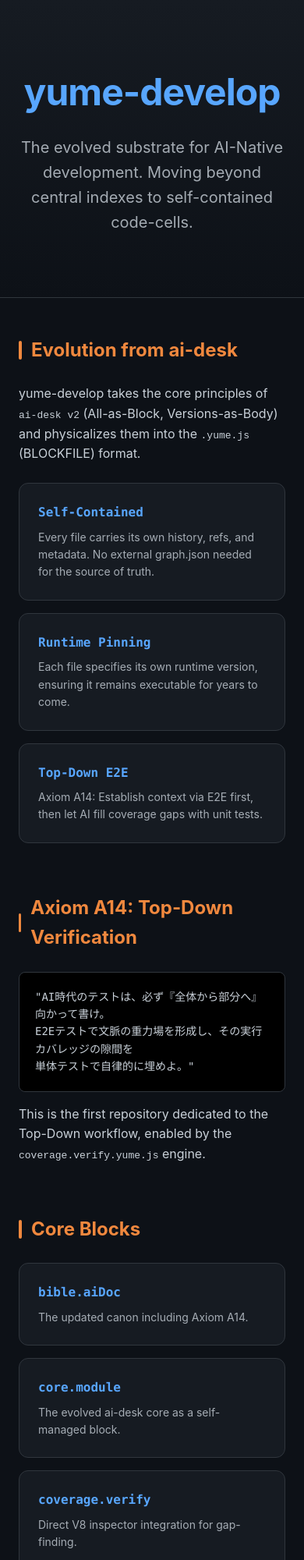
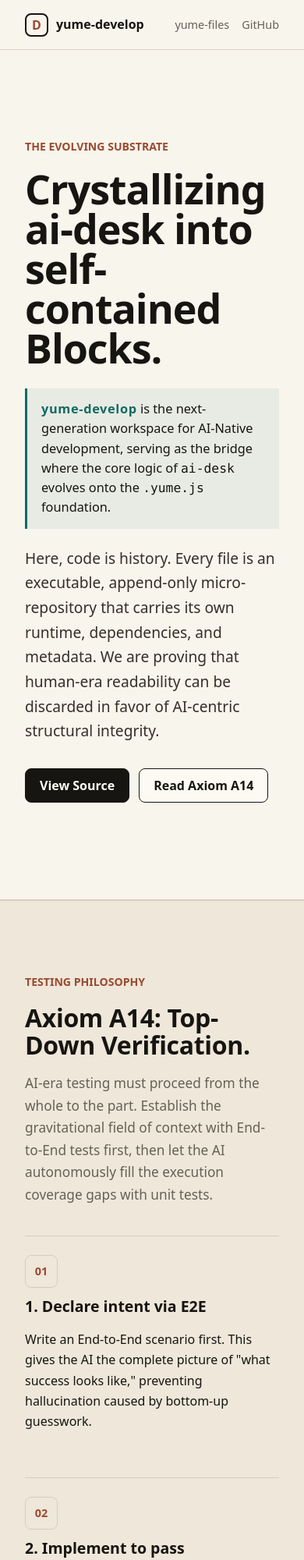
Before and after one commit to AoyamaRito/yume-develop, a website: page index.html in a window 390 px wide. Shown: the top 2000 px of the page at 78% size. Drawn offline with Linux system fonts and the light colour scheme.

Commit message:
docs: restyle landing page to match yume-files tone and manner

```diff
--- a/index.html
+++ b/index.html
@@ -1,140 +1,229 @@
 <!doctype html>
-<html lang="ja">
+<html lang="en" data-lang="en">
 <head>
   <meta charset="utf-8">
   <meta name="viewport" content="width=device-width, initial-scale=1">
-  <title>yume-develop | ai-desk evolution</title>
+  <title>yume-develop | Evolving the AI-Native Substrate</title>
   <style>
     :root {
-      --bg: #0d1117;
-      --panel: #161b22;
-      --border: #30363d;
-      --text: #c9d1d9;
-      --accent: #58a6ff;
-      --orange: #f0883e;
-      --mono: 'SF Mono', Consolas, Menlo, monospace;
+      color-scheme: light;
+      --paper: #f8f5ed;
+      --paper-2: #eee7da;
+      --ink: #171511;
+      --muted: #676056;
+      --line: #d7ccba;
+      --teal: #126b64;
+      --blue: #234f70;
+      --rust: #9a4a2f;
+      --gold: #b17b1b;
+      --dark: #121719;
+      --dark-2: #1d2528;
+      --white: #fffdf8;
+      --shadow: 0 18px 44px rgba(23, 21, 17, 0.12);
+      font-family: ui-sans-serif, system-ui, -apple-system, BlinkMacSystemFont, "Segoe UI", sans-serif;
     }
-    * { box-sizing: border-box; margin: 0; padding: 0; }
-    body {
-      background: var(--bg);
-      color: var(--text);
-      font-family: -apple-system, BlinkMacSystemFont, "Segoe UI", system-ui, sans-serif;
-      line-height: 1.6;
+
+    * { box-sizing: border-box; }
+    html { scroll-behavior: smooth; }
+    body { margin: 0; background: var(--paper); color: var(--ink); line-height: 1.65; letter-spacing: 0; }
+    a { color: inherit; text-decoration-color: rgba(18, 107, 100, 0.45); text-underline-offset: 4px; }
+    code, pre { font-family: "SFMono-Regular", Consolas, "Liberation Mono", Menlo, monospace; }
+
+    .topbar {
+      position: sticky; top: 0; z-index: 20; display: flex; align-items: center; justify-content: space-between;
+      min-height: 64px; padding: 0 32px; border-bottom: 1px solid rgba(215, 204, 186, 0.9);
+      background: rgba(248, 245, 237, 0.94); backdrop-filter: blur(14px);
     }
+    .brand { display: inline-flex; align-items: center; gap: 10px; font-weight: 800; text-decoration: none; }
+    .brand-mark {
+      display: inline-grid; place-items: center; width: 30px; height: 30px;
+      border: 2px solid var(--ink); border-radius: 8px; color: var(--rust); font-weight: 900; line-height: 1;
+    }
+
     .hero {
-      padding: 80px 24px;
-      text-align: center;
-      border-bottom: 1px solid var(--border);
-      background: linear-gradient(180deg, #161b22 0%, #0d1117 100%);
+      position: relative; min-height: 70vh; display: grid; align-items: center;
+      padding: 76px 32px 84px; background: var(--paper); border-bottom: 1px solid var(--line);
     }
-    h1 { font-size: 48px; color: var(--accent); margin-bottom: 16px; letter-spacing: -1px; }
-    .tagline { font-size: 20px; color: var(--text); opacity: 0.8; max-width: 700px; margin: 0 auto; }
-    .main { max-width: 900px; margin: 0 auto; padding: 48px 24px; }
-    section { margin-bottom: 64px; }
-    h2 { font-size: 24px; margin-bottom: 24px; color: var(--orange); display: flex; align-items: center; gap: 12px; }
-    h2::before { content: ''; display: block; width: 4px; height: 24px; background: var(--orange); border-radius: 2px; }
-    p { margin-bottom: 16px; }
-    .grid { display: grid; grid-template-columns: repeat(auto-fit, minmax(280px, 1fr)); gap: 16px; margin-top: 24px; }
-    .card {
-      background: var(--panel);
-      border: 1px solid var(--border);
-      border-radius: 12px;
-      padding: 24px;
-      transition: transform 0.2s, border-color 0.2s;
-      text-decoration: none;
-      color: inherit;
+    .hero-copy {
+      position: relative; z-index: 2; width: min(900px, 100%); margin: 0 auto; padding: 36px 0 40px;
     }
-    .card:hover { transform: translateY(-4px); border-color: var(--accent); }
-    .card h3 { font-family: var(--mono); font-size: 16px; margin-bottom: 8px; color: var(--accent); }
-    .card p { font-size: 14px; opacity: 0.8; margin-bottom: 0; }
-    .code-block {
-      background: #000;
-      padding: 20px;
-      border-radius: 8px;
-      font-family: var(--mono);
-      font-size: 14px;
-      overflow-x: auto;
-      border: 1px solid var(--border);
-      margin: 16px 0;
+    .eyebrow { margin: 0 0 18px; color: var(--rust); font-weight: 800; text-transform: uppercase; font-size: 0.88rem; }
+    h1 { max-width: 860px; margin: 0; font-size: 4.5rem; line-height: 0.98; letter-spacing: -0.02em; }
+    .yume-meaning {
+      margin: 26px 0 0; padding: 14px 18px; border-left: 3px solid var(--teal);
+      background: rgba(18, 107, 100, 0.07); color: var(--ink); font-size: 1.02rem; line-height: 1.55;
     }
-    .axiom-list { list-style: none; }
-    .axiom-item { margin-bottom: 16px; padding-left: 24px; position: relative; }
-    .axiom-item b { color: var(--accent); }
-    .axiom-item::before { content: '◈'; position: absolute; left: 0; color: var(--orange); }
-    footer { padding: 48px 24px; text-align: center; border-top: 1px solid var(--border); opacity: 0.6; font-size: 14px; }
-    a { color: var(--accent); text-decoration: none; }
-    a:hover { text-decoration: underline; }
+    .yume-meaning strong { color: var(--teal); letter-spacing: 0.04em; }
+    .hero-copy .lead { max-width: 720px; margin: 22px 0 0; color: #352f28; font-size: 1.2rem; }
+
+    .hero-actions { display: flex; flex-wrap: wrap; gap: 12px; margin-top: 32px; }
+    .button {
+      display: inline-flex; align-items: center; justify-content: center; min-height: 44px; padding: 0 18px;
+      border: 1px solid var(--ink); border-radius: 8px; background: var(--ink); color: var(--white);
+      font-weight: 800; text-decoration: none;
+    }
+    .button.secondary { background: rgba(255, 253, 248, 0.76); color: var(--ink); }
+    .button:hover { transform: translateY(-1px); }
+
+    .section { padding: 92px 32px; }
+    .section.dark { background: var(--dark); color: var(--white); }
+    .section.band { background: var(--paper-2); border-top: 1px solid var(--line); border-bottom: 1px solid var(--line); }
+    .wrap { width: min(1120px, 100%); margin: 0 auto; }
+    .narrow { width: min(820px, 100%); margin: 0 auto; }
+    h2 { margin: 0; font-size: 2.65rem; line-height: 1.08; letter-spacing: -0.01em; }
+    h3 { margin: 0 0 12px; font-size: 1.22rem; line-height: 1.25; }
+    .section-lead { max-width: 760px; margin: 18px 0 0; color: var(--muted); font-size: 1.08rem; }
+    .dark .section-lead { color: #bcc5c1; }
+
+    .feature-grid { display: grid; grid-template-columns: repeat(2, 1fr); gap: 18px; margin-top: 38px; }
+    .card { padding: 24px; border: 1px solid var(--line); border-radius: 8px; background: var(--white); }
+    .dark .card { border-color: rgba(255, 253, 248, 0.18); background: var(--dark-2); }
+    .card p { margin: 0; color: var(--muted); }
+    .dark .card p { color: #c5cdc9; }
+
+    .steps { display: grid; gap: 18px; margin-top: 38px; counter-reset: step; }
+    .step {
+      display: grid; grid-template-columns: 70px 1fr; gap: 22px; align-items: start;
+      padding: 24px 0; border-top: 1px solid var(--line); counter-increment: step;
+    }
+    .step::before {
+      content: counter(step, decimal-leading-zero); display: grid; place-items: center;
+      width: 54px; height: 54px; border: 1px solid var(--line); border-radius: 8px;
+      color: var(--rust); font-weight: 900;
+    }
+
+    .code-panel {
+      border: 1px solid rgba(255, 253, 248, 0.16); border-radius: 8px; background: #0f1417; color: #e6eee9;
+      box-shadow: var(--shadow); margin-top: 24px;
+    }
+    .code-title {
+      padding: 12px 16px; border-bottom: 1px solid rgba(255, 253, 248, 0.14); color: #9db0a9; font-size: 0.82rem; font-family: monospace;
+    }
+    .code-panel pre { margin: 0; padding: 20px; overflow: auto; font-size: 0.87rem; line-height: 1.55; }
+    .code-panel .accent { color: #7cd0c4; }
+
+    .footer { padding: 44px 32px; border-top: 1px solid var(--line); background: var(--paper); color: var(--muted); }
+    .footer .wrap { display: flex; justify-content: space-between; gap: 24px; flex-wrap: wrap; }
+
+    @media (max-width: 900px) {
+      h1 { font-size: 3.25rem; }
+      h2 { font-size: 2rem; }
+      .feature-grid { grid-template-columns: 1fr; }
+      .step { grid-template-columns: 1fr; gap: 12px; }
+      .step::before { width: 40px; height: 40px; font-size: 0.9rem; }
+    }
   </style>
 </head>
 <body>
-  <header class="hero">
-    <h1>yume-develop</h1>
-    <p class="tagline">The evolved substrate for AI-Native development. Moving beyond central indexes to self-contained code-cells.</p>
+  <header class="topbar">
+    <a class="brand" href="#">
+      <span class="brand-mark">D</span>
+      <span>yume-develop</span>
+    </a>
+    <nav style="display:flex; gap: 16px; font-size: 0.9rem; color: var(--muted);">
+      <a href="https://aoyamarito.github.io/yume-files/" style="text-decoration:none;">yume-files</a>
+      <a href="https://github.com/AoyamaRito/yume-develop" style="text-decoration:none;">GitHub</a>
+    </nav>
   </header>
 
-  <main class="main">
-    <section>
-      <h2>Evolution from ai-desk</h2>
-      <p>yume-develop takes the core principles of <code>ai-desk v2</code> (All-as-Block, Versions-as-Body) and physicalizes them into the <code>.yume.js</code> (BLOCKFILE) format.</p>
-      <div class="grid">
-        <div class="card">
-          <h3>Self-Contained</h3>
-          <p>Every file carries its own history, refs, and metadata. No external graph.json needed for the source of truth.</p>
-        </div>
-        <div class="card">
-          <h3>Runtime Pinning</h3>
-          <p>Each file specifies its own runtime version, ensuring it remains executable for years to come.</p>
-        </div>
-        <div class="card">
-          <h3>Top-Down E2E</h3>
-          <p>Axiom A14: Establish context via E2E first, then let AI fill coverage gaps with unit tests.</p>
+  <main>
+    <section class="hero">
+      <div class="hero-copy">
+        <p class="eyebrow">The Evolving Substrate</p>
+        <h1>Crystallizing ai-desk into self-contained Blocks.</h1>
+        <p class="yume-meaning"><strong>yume-develop</strong> is the next-generation workspace for AI-Native development, serving as the bridge where the core logic of <code>ai-desk</code> evolves onto the <code>.yume.js</code> foundation.</p>
+        <p class="lead">
+          Here, code is history. Every file is an executable, append-only micro-repository that carries its own runtime, dependencies, and metadata. We are proving that human-era readability can be discarded in favor of AI-centric structural integrity.
+        </p>
+        <div class="hero-actions">
+          <a class="button" href="https://github.com/AoyamaRito/yume-develop">View Source</a>
+          <a class="button secondary" href="#axiom-a14">Read Axiom A14</a>
         </div>
       </div>
     </section>
 
-    <section>
-      <h2>Axiom A14: Top-Down Verification</h2>
-      <div class="code-block">
-        "AI時代のテストは、必ず『全体から部分へ』向かって書け。<br>
-        E2Eテストで文脈の重力場を形成し、その実行カバレッジの隙間を<br>
-        単体テストで自律的に埋めよ。"
-      </div>
-      <p>This is the first repository dedicated to the Top-Down workflow, enabled by the <code>coverage.verify.yume.js</code> engine.</p>
-    </section>
-
-    <section>
-      <h2>Core Blocks</h2>
-      <div class="grid">
-        <a href="https://github.com/AoyamaRito/yume-develop/blob/master/bible.aiDoc.yume.js" class="card">
-          <h3>bible.aiDoc</h3>
-          <p>The updated canon including Axiom A14.</p>
-        </a>
-        <a href="https://github.com/AoyamaRito/yume-develop/blob/master/core.module.yume.js" class="card">
-          <h3>core.module</h3>
-          <p>The evolved ai-desk core as a self-managed block.</p>
-        </a>
-        <a href="https://github.com/AoyamaRito/yume-develop/blob/master/coverage.verify.yume.js" class="card">
-          <h3>coverage.verify</h3>
-          <p>Direct V8 inspector integration for gap-finding.</p>
-        </a>
-        <a href="https://github.com/AoyamaRito/yume-develop/blob/master/rules.constraint.yume.js" class="card">
-          <h3>rules.constraint</h3>
-          <p>The Constraint Folding engine, crystallized.</p>
-        </a>
+    <section id="axiom-a14" class="section band">
+      <div class="narrow">
+        <p class="eyebrow">Testing Philosophy</p>
+        <h2>Axiom A14: Top-Down Verification.</h2>
+        <p class="section-lead">
+          AI-era testing must proceed from the whole to the part. Establish the gravitational field of context with End-to-End tests first, then let the AI autonomously fill the execution coverage gaps with unit tests.
+        </p>
+        <div class="steps">
+          <div class="step">
+            <div>
+              <h3>1. Declare intent via E2E</h3>
+              <p>Write an End-to-End scenario first. This gives the AI the complete picture of "what success looks like," preventing hallucination caused by bottom-up guesswork.</p>
+            </div>
+          </div>
+          <div class="step">
+            <div>
+              <h3>2. Implement to pass</h3>
+              <p>The AI writes the necessary implementation to make the E2E scenario pass, establishing the primary logic paths.</p>
+            </div>
+          </div>
+          <div class="step">
+            <div>
+              <h3>3. Measure structural gaps</h3>
+              <p>Execute the E2E test while collecting precise V8 coverage data (using <code>coverage.verify.yume.js</code>) to identify exactly which Blocks and branches were missed.</p>
+            </div>
+          </div>
+          <div class="step">
+            <div>
+              <h3>4. Autonomous Gap Filling</h3>
+              <p>The AI reads the coverage report—not as an abstract metric, but as direct prompts indicating which specific code snippets require targeted unit tests to achieve 100% verification.</p>
+            </div>
+          </div>
+        </div>
       </div>
     </section>
 
-    <section>
-      <h2>Usage for AI Agents</h2>
-      <p>Provide the following prompt to any CLI-based agent after opening this repository:</p>
-      <div class="code-block">
-        Read onboarding.aiDoc.yume.js first, then follow its A14 Top-Down testing rules.
+    <section class="section dark">
+      <div class="wrap">
+        <p class="eyebrow">Core Assets</p>
+        <h2>The Crystallized Core</h2>
+        <p class="section-lead">All foundational logic from ai-desk v2 has been successfully migrated into the .yume.js format, complete with isolated histories and pinned runtimes.</p>
+
+        <div class="feature-grid">
+          <article class="card">
+            <h3>core.module.yume.js</h3>
+            <p>The pure logic for Block and Graph management. Zero external dependencies.</p>
+          </article>
+          <article class="card">
+            <h3>rules.constraint.yume.js</h3>
+            <p>The Constraint Folding engine. Eliminating nested if/else statements by evaluating all possible worlds against declarative filters.</p>
+          </article>
+          <article class="card">
+            <h3>coverage.verify.yume.js</h3>
+            <p>A native wrapper around <code>node:inspector</code> that executes functions and returns precise V8 coverage data, feeding the Gap Filler loop.</p>
+          </article>
+          <article class="card">
+            <h3>cpu3d.verify.yume.js</h3>
+            <p>The Double-Entry Math implementation. A CPU Twin running alongside WebGL to definitively prove whether a 3D bug is logical or visual.</p>
+          </article>
+        </div>
       </div>
     </section>
+
+    <section class="section">
+      <div class="narrow">
+        <p class="eyebrow">Getting Started</p>
+        <h2>Instructing your Agent</h2>
+        <p class="section-lead">If you are an AI assistant opening this repository, your first step is to internalize the rules.</p>
+        <div class="code-panel">
+          <div class="code-title">Initial Prompt</div>
+          <pre><code><span class="accent">Read onboarding.aiDoc.yume.js first</span>, then follow its A14 Top-Down testing rules for my next instructions.</code></pre>
+        </div>
+      </div>
+    </section>
+
   </main>
 
-  <footer>
-    MIT License · <a href="https://github.com/AoyamaRito/yume-develop">View on GitHub</a>
+  <footer class="footer">
+    <div class="wrap">
+      <span>MIT License · yume-develop</span>
+      <span>AOYAMA Rito (OKINOI Hiroyuki)</span>
+    </div>
   </footer>
 </body>
 </html>
```
